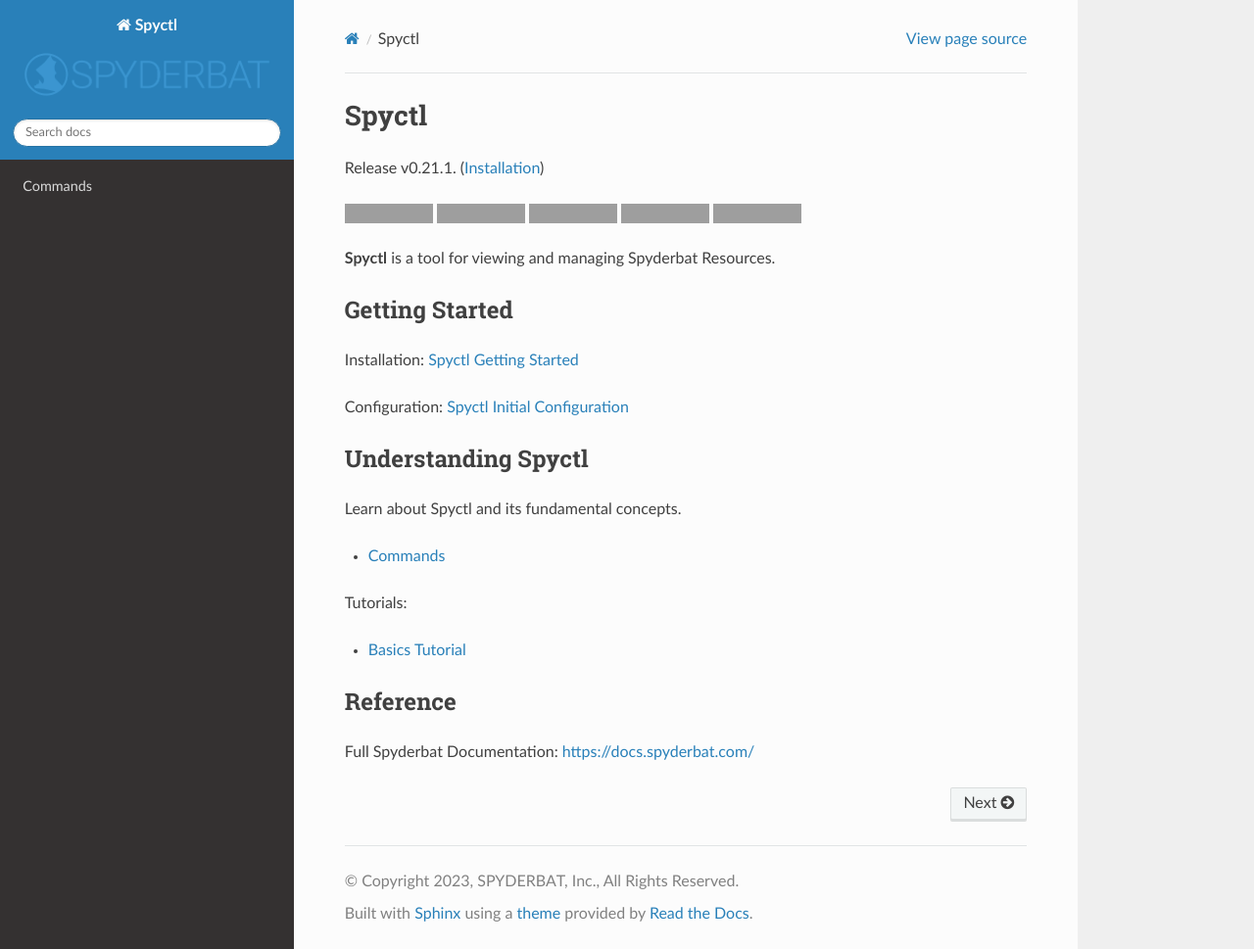
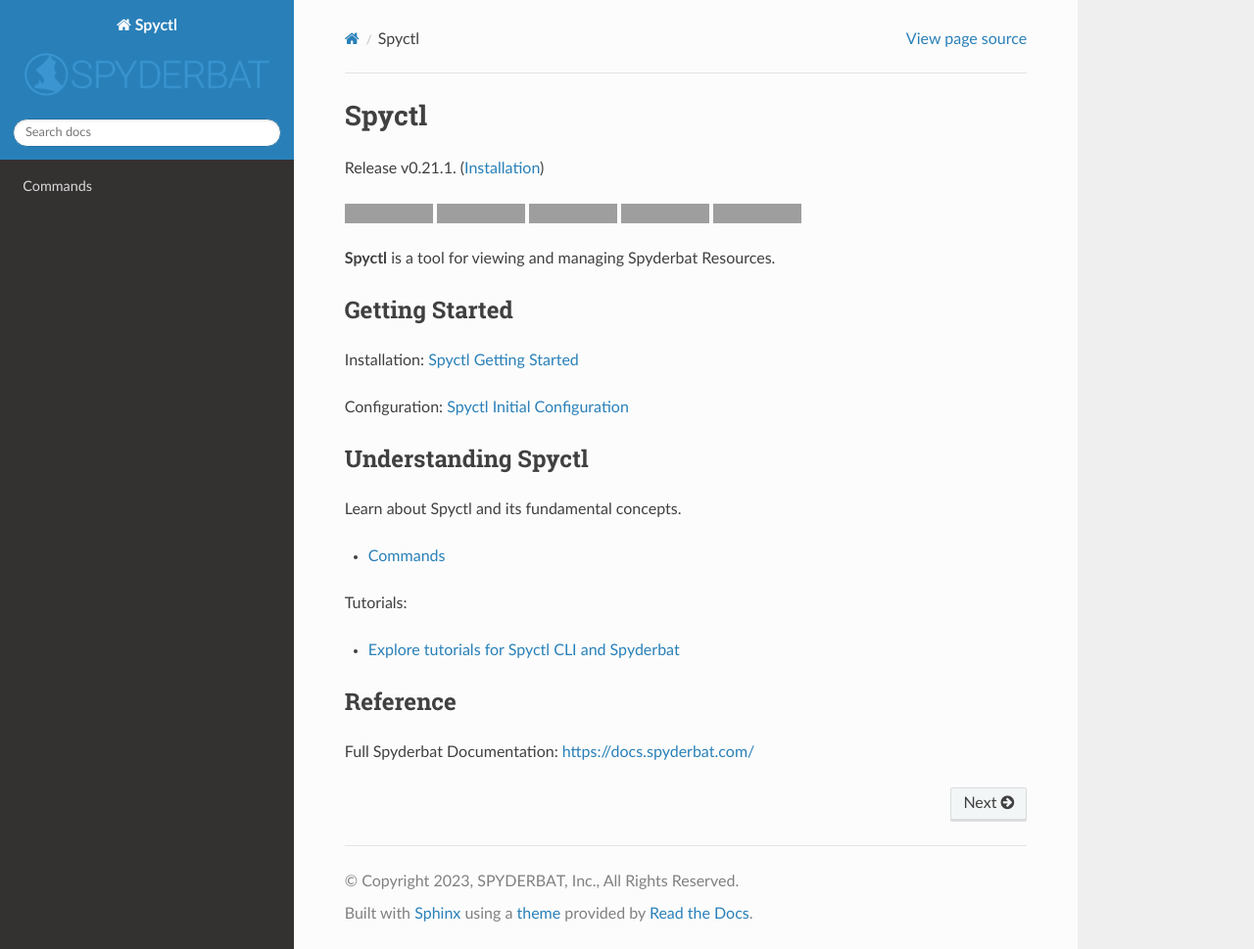
Before and after one commit to spyderbat/spyctl-cli, a Sphinx documentation site: the page built from docs/index.rst, in a window 1280 px wide and 969 px high. Shown: the whole window at 98% size. Built offline with Sphinx 7.4.7 and the Read the Docs theme 3.1.0, drawn with Linux system fonts in a browser that asks for light colours; some of the changed lines change nothing that is shown; grey boxes are pictures that could not be loaded.

Commit message:
Update links in the Readthedocs content

```diff
--- a/docs/index.rst
+++ b/docs/index.rst
@@ -6,23 +6,23 @@
 Spyctl
 ==========================
 
-Release v\ |version|. (`Installation <https://docs.spyderbat.com/spyctl-and-spyderbat-guardian/spyctl-getting-started>`_)
+Release v\ |version|. (`Installation <https://docs.spyderbat.com/installation/spyctl>`_)
 
-.. image:: https://img.shields.io/github/downloads/spyderbat/spyctl/total
+.. image:: https://img.shields.io/github/downloads/spyderbat/spyctl-cli/total
    :alt: GitHub all releases
 
-.. image:: https://img.shields.io/github/issues/spyderbat/spyctl
-   :target: https://github.com/spyderbat/spyctl/issues
+.. image:: https://img.shields.io/github/issues/spyderbat/spyctl-cli
+   :target: https://github.com/spyderbat/spyctl-cli/issues
    :alt: GitHub issues
 
-.. image:: https://img.shields.io/github/issues-closed/spyderbat/spyctl
-   :target: https://github.com/spyderbat/spyctl/issues?q=is%3Aissue+is%3Aclosed
+.. image:: https://img.shields.io/github/issues-closed/spyderbat/spyctl-cli
+   :target: https://github.com/spyderbat/spyctl-cli/issues?q=is%3Aissue+is%3Aclosed
    :alt: GitHub closed issues
 
-.. image:: https://img.shields.io/github/license/spyderbat/spyctl
+.. image:: https://img.shields.io/github/license/spyderbat/spyctl-cli
    :alt: GitHub
 
-.. image:: https://img.shields.io/github/stars/spyderbat/spyctl?style=social
+.. image:: https://img.shields.io/github/stars/spyderbat/spyctl-cli?style=social
    :alt: GitHub Repo stars
 
 
@@ -31,9 +31,9 @@
 Getting Started
 ---------------
 
-Installation: `Spyctl Getting Started <https://docs.spyderbat.com/spyctl-and-spyderbat-guardian/spyctl-getting-started>`_
+Installation: `Spyctl Getting Started <https://docs.spyderbat.com/installation/spyctl>`_
 
-Configuration: `Spyctl Initial Configuration <https://docs.spyderbat.com/spyctl-and-spyderbat-guardian/spyctl-getting-started/initial-configuration>`_
+Configuration: `Spyctl Initial Configuration <https://docs.spyderbat.com/installation/spyctl/spyctl-initial-configuration>`_
 
 Understanding Spyctl
 --------------------
@@ -47,7 +47,7 @@
 
 Tutorials:
 
-* `Basics Tutorial <https://docs.spyderbat.com/spyctl-and-spyderbat-guardian/tutorials/basics-tutorial>`_
+* `Explore tutorials for Spyctl CLI and Spyderbat <https://docs.spyderbat.com/tutorials>`_
 
 Reference
 ---------
```
